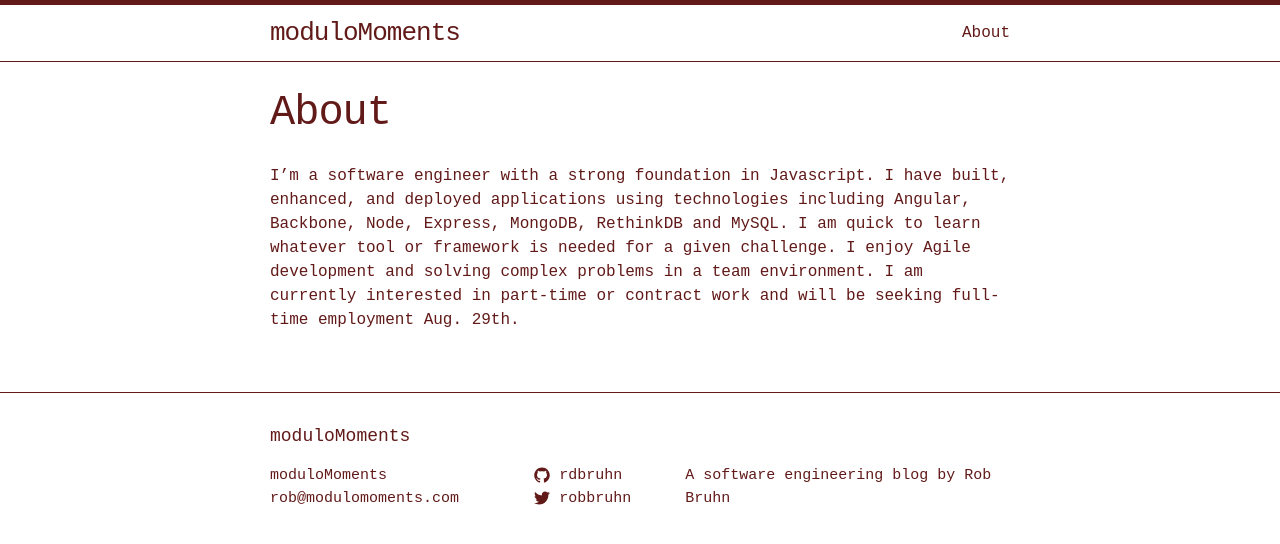
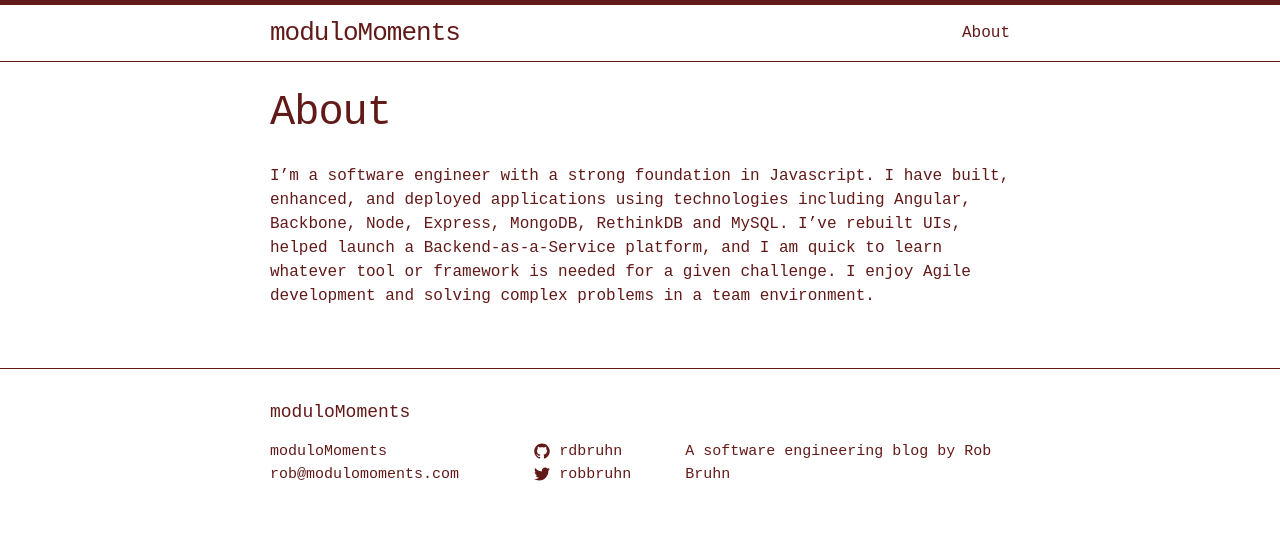
Before and after one commit to rdbruhn/blog, a Jekyll site: the page built from about.md, in a window 1280 px wide. Shown: the top 544 px of the page. Built offline with Jekyll 4.4.1, drawn with Linux system fonts in a browser that asks for light colours; comment, search, counter and statistics services are not loaded.

Commit message:
Update about section

```diff
--- a/about.md
+++ b/about.md
@@ -4,4 +4,4 @@ title: About
 permalink: /about/
 ---
 
-I'm a software engineer with a strong foundation in Javascript. I have built, enhanced, and deployed applications using technologies including Angular, Backbone, Node, Express, MongoDB, RethinkDB and MySQL. I am quick to learn whatever tool or framework is needed for a given challenge. I enjoy Agile development and solving complex problems in a team environment. I am currently interested in part-time or contract work and will be seeking full-time employment Aug. 29th.
+I'm a software engineer with a strong foundation in Javascript. I have built, enhanced, and deployed applications using technologies including Angular, Backbone, Node, Express, MongoDB, RethinkDB and MySQL. I've rebuilt UIs, helped launch a Backend-as-a-Service platform, and I am quick to learn whatever tool or framework is needed for a given challenge. I enjoy Agile development and solving complex problems in a team environment.
```
